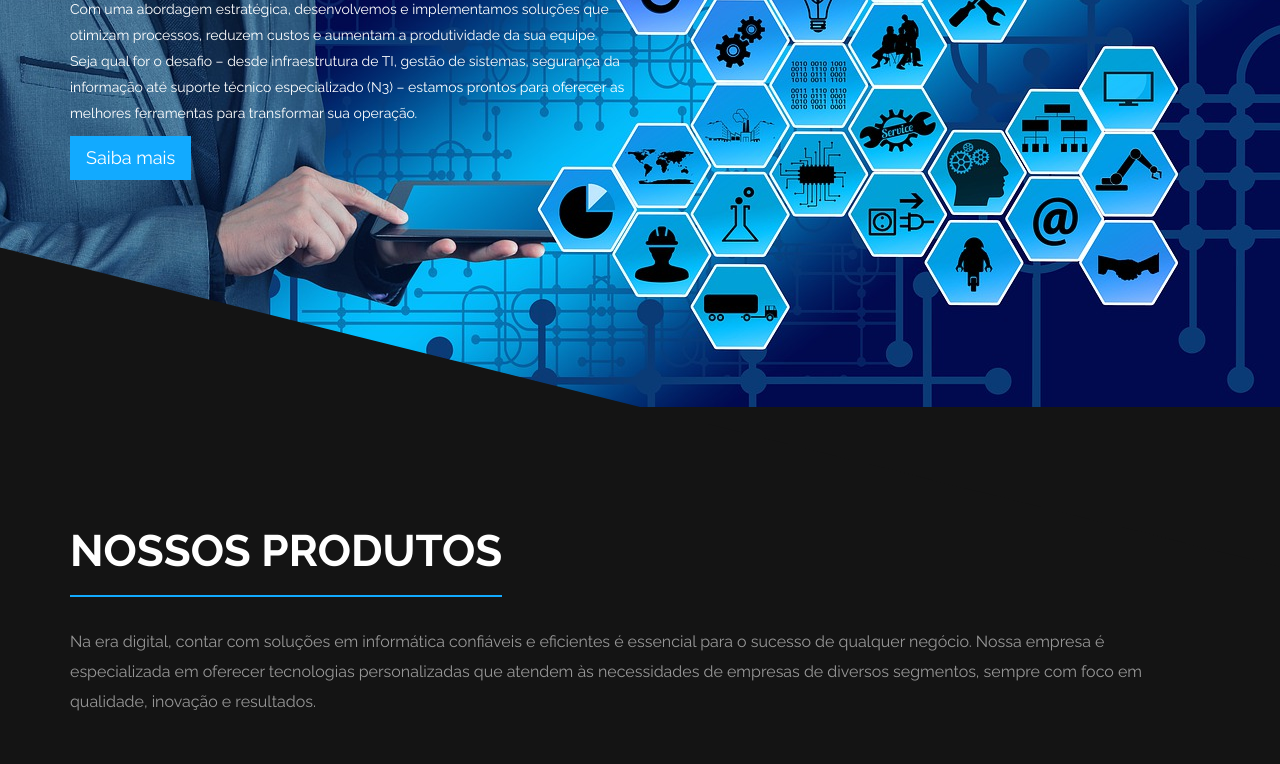
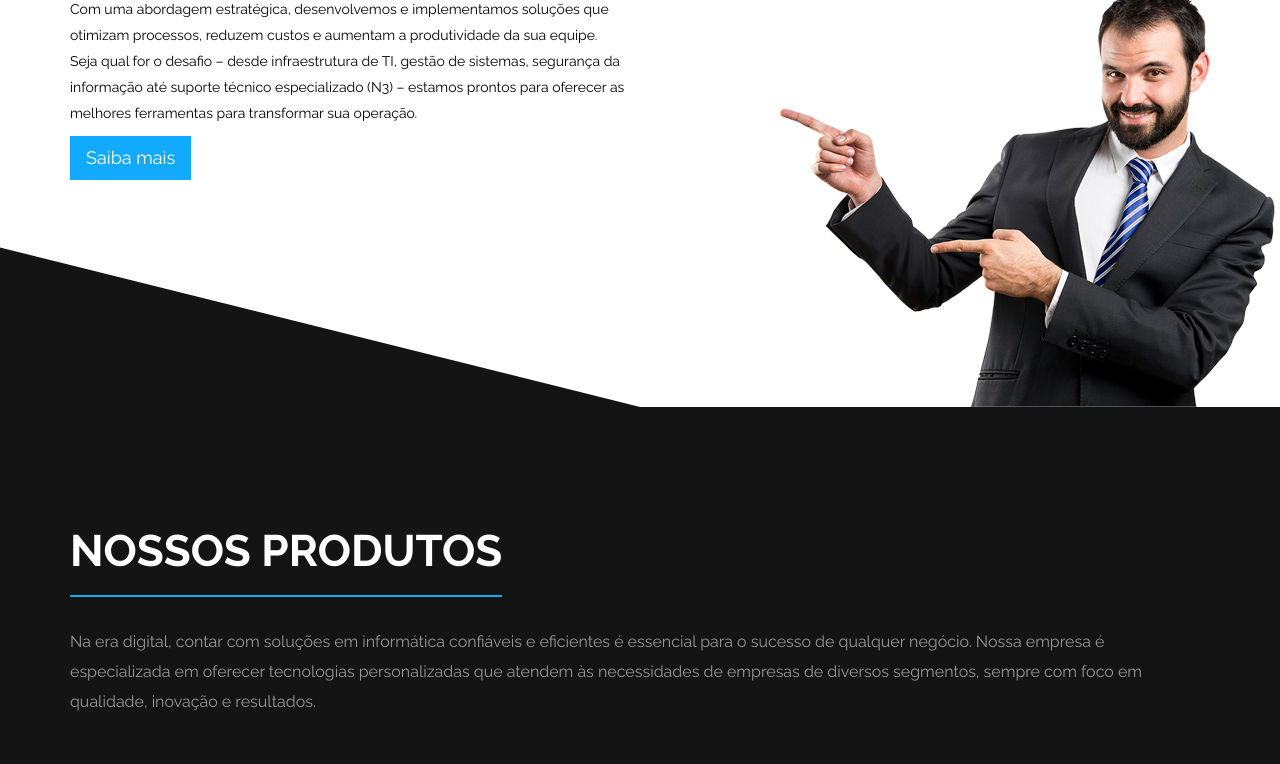
Before and after one commit to kardeco/argvs, a plain HTML site: page index.html in a window 1280 px wide. Shown: the part 343-1107 px from the top of the page. Drawn offline with Linux system fonts and the light colour scheme.

```diff
--- a/css/styles.css
+++ b/css/styles.css
@@ -257,7 +257,7 @@
   color: #000;
 }
 #hero-banner{
-  background: #000000 url('../images/banner/bg1.png') no-repeat 100% bottom;
+  background: #FFFFFF url('../images/banner/bg.png') no-repeat 100% bottom;
   }
 #hero-banner h2 {
   margin-top: 180px;
@@ -346,7 +346,7 @@
 }
 #hero-banner h2,
 #hero-banner p {
-color: #FFFFFF; /* Color for Hero Text */
+color: #000000; /* Color for Hero Text */
 }
 .media.service-box:hover .pull-left > i {
 }
```
Also changed, not shown: images/banner/bg.png (added), images/banner/bg1.png (deleted), 1 other file.
